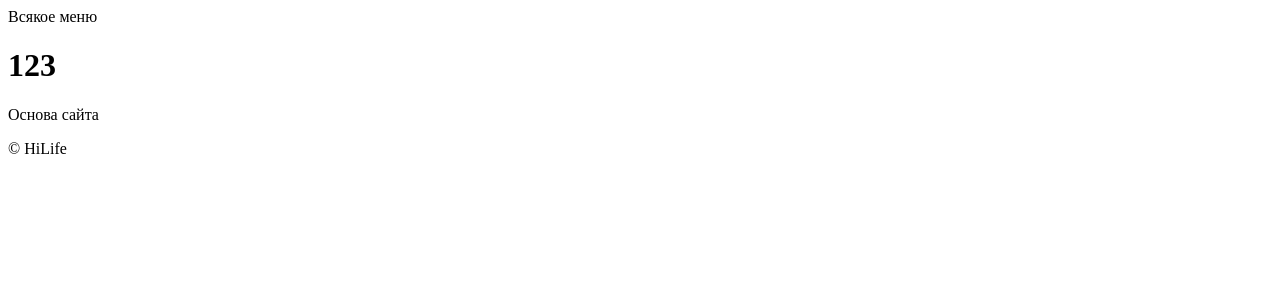
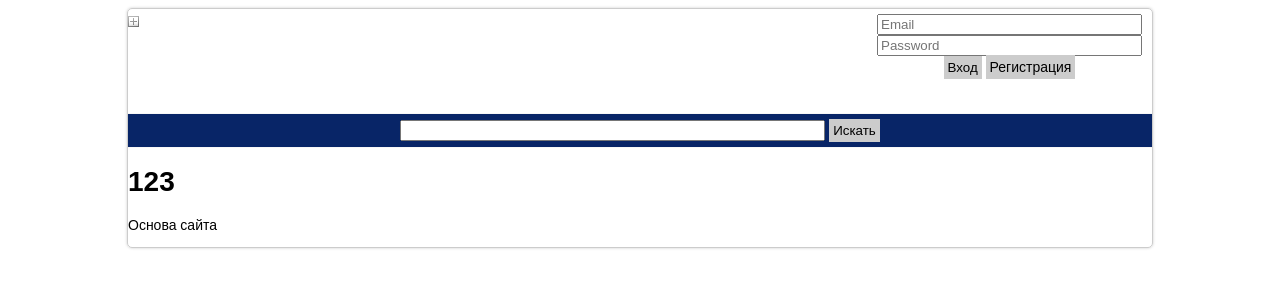
Before and after one commit to Test-Hilife/hi-life, a CodeIgniter app: page / in a window 1280 px wide. Shown: the top 300 px of the page. Run offline with CodeIgniter, Linux system fonts and the light colour scheme; some libraries are stand-ins or nearby versions.

Commit message:
Обновление 6 ноября
Верстка основы сайта

```diff
--- a/application/config/config_site.php
+++ b/application/config/config_site.php
@@ -7,7 +7,7 @@ $config['site_name'] = 'HiLife';
 $config['site_email'] = 'info@info.com';
 
 //Разделитель между названием сайта и названием страницы
-$config['site_defis'] = '-';
+$config['site_defis'] = ' - ';
 
 $config['site_url'] = 'http://localhost/';
 
@@ -22,5 +22,6 @@ $config['admin_username'] = 'admin';
 $config['admin_password'] = 'pass';
 
 $config['default_language'] = 'russian';
+$config['default_theme'] = 'hilife';
 
 ?>
--- a/application/controllers/template/home.php
+++ b/application/controllers/template/home.php
@@ -4,14 +4,17 @@ class Home extends CI_Controller {
 
     public function index()
     {
-        $this->load->model("head");
+        $pageInfo = array(
+            'title' => $this->lang->line('home_page')
+        );
+        $this->siteModel->setPageInfo($pageInfo);
 
-        //Шапка
-        $this->load->view($this->config->item('template_dir') . 'head', $this->head->array);
-        //Основа
+
+        $this->load->view($this->config->item('template_dir') . 'head');
+
         $this->load->view('index');
-        //Футер
-        $this->load->view($this->config->item('template_dir') . 'foot', $this->head->array);
+
+        $this->load->view($this->config->item('template_dir') . 'foot');
 
     }
 }
--- a/application/models/siteModel.php
+++ b/application/models/siteModel.php
@@ -2,11 +2,15 @@
 
 class SiteModel extends CI_Model{
 
+    public $pageInfo = array();
     public $login = false;
     public $user;
 
     function __construct(){
         parent::__construct();
+        $this->pageInfo['descr'] = $this->lang->line('default_descr_page');
+        $this->pageInfo['keywords'] = $this->lang->line('default_keywords_page');
+        $this->pageInfo['title'] = $this->lang->line('default_title');
         if( $this->session->userdata('pass') )
         {
             $this->db->where( array('email' => $this->session->userdata('email'), 'pass' => $this->session->userdata('pass')) )
@@ -18,6 +22,27 @@ class SiteModel extends CI_Model{
                 $this->user = $row[0];
                 $this->login = true;
             }
+        }
+    }
+
+    public function setPageInfo($info){
+        if(isset($info))
+        {
+            foreach($info AS $key => $value)
+                switch($key){
+                    case 'title':
+                        $this->pageInfo['title'] .= $this->config->item('site_defis') . $value;
+                    break;
+                    case 'keywords':
+                        $this->pageInfo['keywords'] .= ', ' . $value;
+                    break;
+                    case 'descr':
+                        $this->pageInfo['descr'] .= $value;
+                    break;
+                    default:
+                        $this->pageInfo[$key] = $value;
+                    break;
+                }
         }
     }
 
--- /dev/null
+++ b/application/views/product/view.php
@@ -0,0 +1,3 @@
+<div class="product_view">
+
+</div>
--- a/application/views/template/foot.php
+++ b/application/views/template/foot.php
@@ -1,3 +1,3 @@
-    <div><?php echo @$copyright;?></div>
+    </div>
 </body>
 </html>
--- a/application/views/template/head.php
+++ b/application/views/template/head.php
@@ -1,12 +1,44 @@
-<!DOCTYPE HTML PUBLIC "-//W3C//DTD HTML 4.01 Transitional//EN">
-<html lang="ru">
+<!DOCTYPE html PUBLIC "-//W3C//DTD XHTML 1.0 Strict//EN" "http://www.w3.org/TR/xhtml1/DTD/xhtml1-strict.dtd">
+<html xmlns="http://www.w3.org/1999/xhtml" xml:lang="en" lang="en">
 <head>
-    <meta http-equiv="Content-Type" content="text/html; charset=utf-8" />
-    <title><?php
-            echo $this->config->item('site_name') .
-            (@$title != '' ? $this->config->item('site_defis') . $title : '');
-            ?>
-    </title>
+    <!--meta tags-->
+    <meta http-equiv="Content-Type" content="text/html; charset=utf-8">
+    <meta name="description" Content="<?php echo $this->siteModel->pageInfo['descr']; ?>">
+    <meta name="keywords" Content="<?php echo $this->siteModel->pageInfo['keywords']; ?>">
+    <!--css styles-->
+    <link rel="stylesheet" type="text/css" href="<?=$this->config->item("site_url");?>theme/<?=$this->config->item("default_theme");?>/style.css">
+
+    <title><?php echo $this->siteModel->pageInfo['title']; ?></title>
 </head>
 <body>
-    <div>Всякое меню</div>
+    <div class="body">
+
+        <div class="head">
+            <div class="logo">
+                <a href="">
+                    <img src="theme/<?=$this->config->item("default_theme");?>/images/plus.gif" border="0">
+                </a>
+            </div>
+            <div class="user_bar">
+                <?php if($this->siteModel->login == FALSE): ?>
+                    <form name="auth" method="post" action="user/auth/false">
+                        <input pattern="2-[0-9]{3}-[0-9]{3}" type="text" size="30" name="email" required placeholder="Email" /><br />
+                        <input type="text" size="30" name="password" required placeholder="Password" /><br />
+                        <center>
+                            <input type="submit" value="<?=$this->lang->line("auth_button");?>" />
+                            <a class="button" href="user/signup"><?=$this->lang->line("signup_button");?></a>
+                        </center>
+                    </form>
+                <?php else: ?>
+                    <b><?=$this->lang->line("hello_user");?>, </b><?=$this->siteModel->user->username;?><br /><br/>
+                    <a class="button" href="user/logout"><?=$this->lang->line("logout_button");?></a>
+                <?php endif; ?>
+            </div>
+        </div>
+
+        <div class="search">
+            <form name="search" method="post" action="product/search">
+                <input type="text" size="50" name="search" />
+                <input type="submit" value="<?=$this->lang->line("search_button");?>" />
+            </form>
+        </div>
--- a/system/language/russian/modules/product_lang.php
+++ b/system/language/russian/modules/product_lang.php
@@ -7,4 +7,5 @@ $lang['unknown_error'] = 'Неизвестная ошибка';
 $lang['error_del_order'] = 'К сожалению произошла ошибка';
 
 $lang['new_order'] = 'Оформление заказа на сайте ';
+$lang['product_not_exists'] = 'Данного товара не существуе';
 ?>
--- a/system/language/russian/site_lang.php
+++ b/system/language/russian/site_lang.php
@@ -9,7 +9,24 @@ $lang['edit_user_log'] = ' отредактировал пользователя
 $lang['add_cat_log'] = ' добавил категорию под названием ';
 $lang['supplier_add_log'] = ' принял заявку на добавление в поставщики от ';
 $lang['tovar_delete_log'] = ' удалил товар с ID ';
-$lang['tovar_top_log'] = ' изменил статут товара с ID ';
+$lang['tovar_top_log'] = ' изменил статуc товара с ID ';
 $lang['signup_in_site'] = 'Регистрация на сайте ';
 
+$lang['default_descr_page'] = "Интернет магазин HiLife. ";
+$lang['default_keywords_page'] = "руки, в брюки, и, вперед!";
+$lang['default_title'] = "HiLife";
+
+$lang['home_page'] = 'Главная';
+
+$lang['search_button'] = 'Искать';
+$lang['auth_button'] = 'Вход';
+$lang['logout_button'] = 'Выход';
+$lang['signup_button'] = 'Регистрация';
+
+$lang['hello_user'] = 'Здравствуйте';
+
+
+
+
+
 ?>
--- /dev/null
+++ b/theme/hilife/style.css
@@ -0,0 +1,46 @@
+body{
+    font-family: Arial,Helvetica,sans-serif;
+    font-size: 14px;
+    font-style: normal;
+    color:#000;
+}
+div.body{
+    width:1024px;
+    margin:0 auto;
+    border:1px solid #ccc;
+    border-radius:5px;
+    padding-top:5px;
+    box-shadow:0 0 3px #ccc;
+}
+div.head{
+    width:100%;
+    background: #FFF;
+    height:100px;
+}
+    div.logo{
+        /*margin-left:20px;*/
+        float:left;
+    }
+    div.user_bar{
+        float:right;
+        margin-right: 10px;
+    }
+div.search{
+    text-align:center;
+    background:#082567;
+    padding:5px;
+    box-shadow: 0 0 1px #ccc;
+}
+input[type="submit"], a.button{
+    background-color:#ccc;
+    color:#000;
+    border:1px solid #ccc;
+    padding:3px;
+    text-decoration:none;
+}
+
+div.product_view{
+    width:80%;
+    float:right;
+
+}
```
Also changed, not shown: application/controllers/productController.php (+33 -1 lines), application/controllers/userController.php (+17 -18 lines), application/models/userModel.php (+7 -0 lines), sql/patch06112012.txt (renamed from sql/patch29102012.txt), theme/hilife/images/plus.gif (added).
